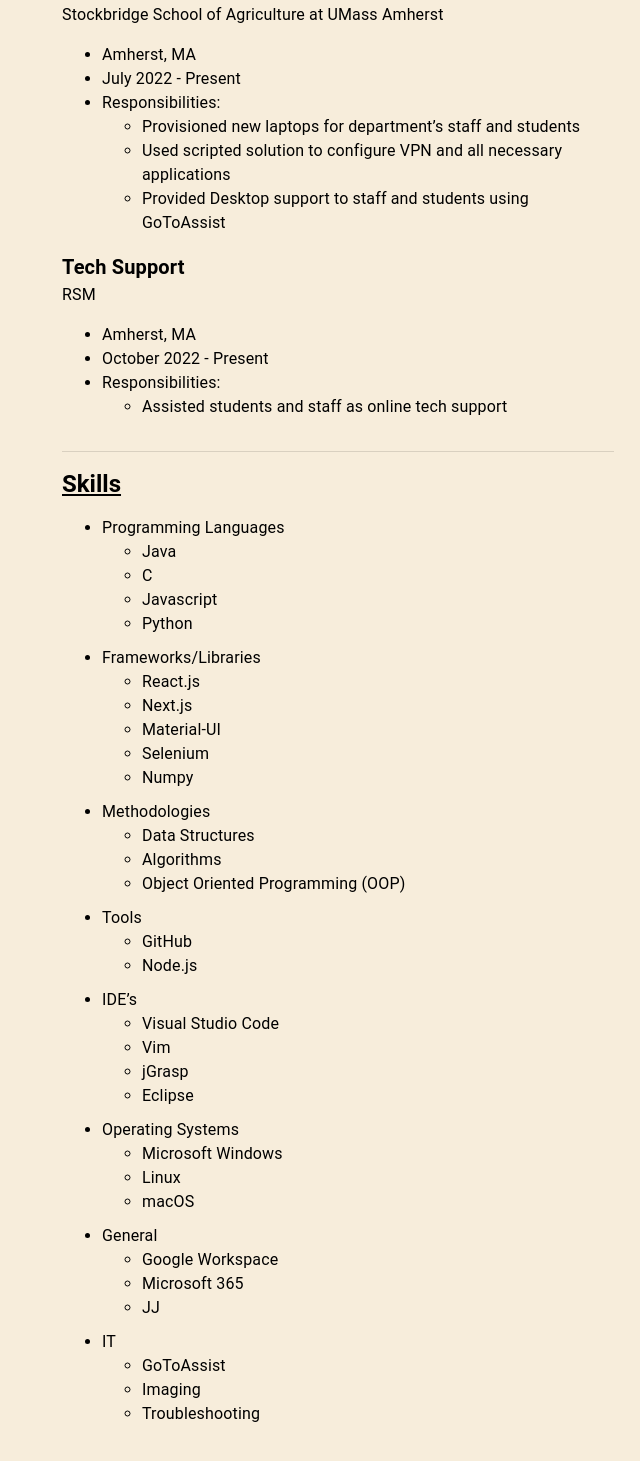
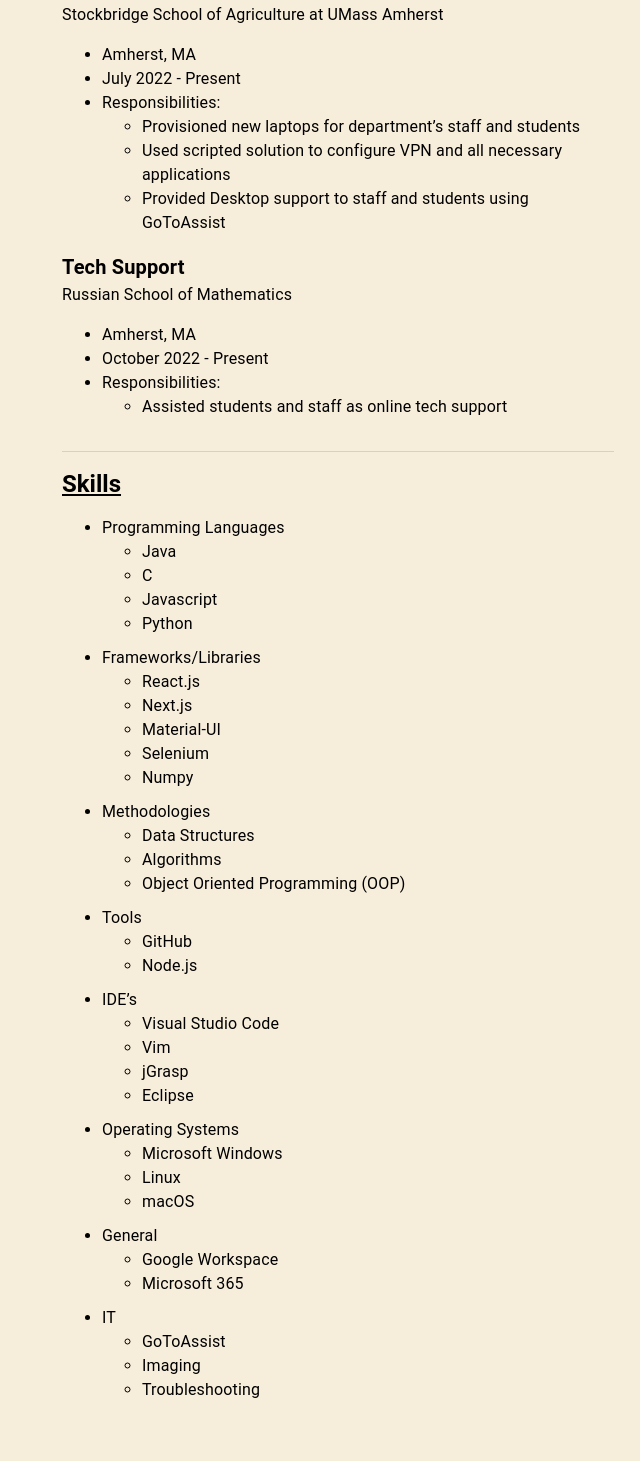
Before and after one commit to alexgornovoi/resume-website, a Next.js app: page /resume in a window 1280 px wide. Shown: the part 704-2165 px from the top of the page, without its empty margins (302-942 px from the left). Built offline with nearby package versions, Linux system fonts and the light colour scheme.

Commit message:
updated resume

```diff
--- a/pages/resume.js
+++ b/pages/resume.js
@@ -15,7 +15,7 @@
   },
   {
     name: "Tech Support",
-    company: "RSM",
+    company: "Russian School of Mathematics",
     location: "Amherst, MA",
     period: "October 2022 - Present",
     desc: [
@@ -42,7 +42,7 @@
   { type: "Tools", skill: ["GitHub", "Node.js"] },
   { type: "IDE’s", skill: ["Visual Studio Code", "Vim", "jGrasp", "Eclipse"] },
   { type: "Operating Systems", skill: ["Microsoft Windows", "Linux", "macOS"] },
-  { type: "General", skill: ["Google Workspace", "Microsoft 365", "JJ"] },
+  { type: "General", skill: ["Google Workspace", "Microsoft 365"] },
   { type: "IT", skill: ["GoToAssist", "Imaging", "Troubleshooting"] },
 ]
 
```
